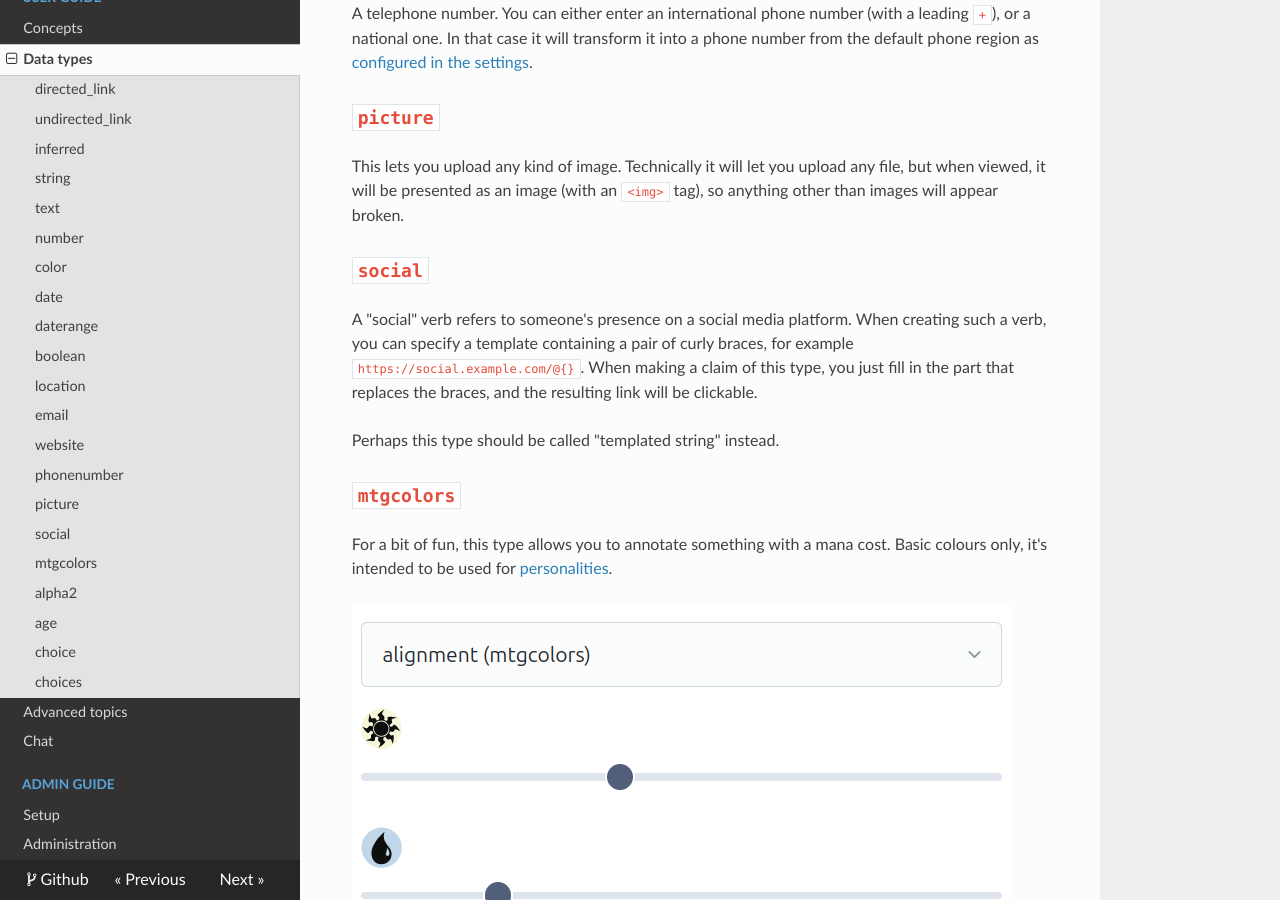
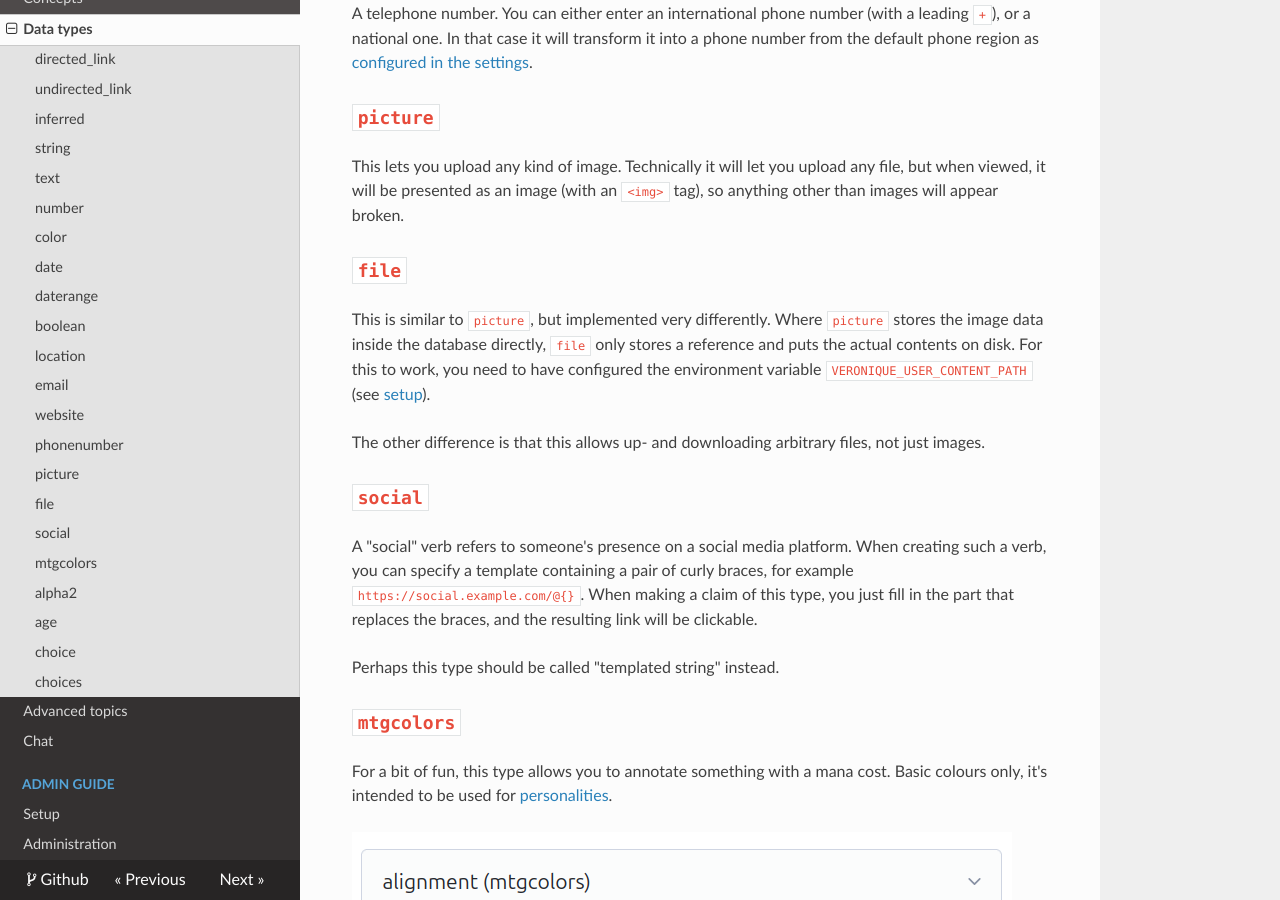
Before and after one commit to L3viathan/veronique, an MkDocs documentation site: the page built from docs/data-types.md, in a window 1280 px wide and 900 px high, scrolled down 3714 px. Built offline with MkDocs 1.6.1, drawn with Linux system fonts in a browser that asks for light colours; nearby versions of some CDN libraries.

Commit message:
Document `file`

```diff
--- a/docs/data-types.md
+++ b/docs/data-types.md
@@ -129,6 +129,17 @@ This lets you upload any kind of image. Technically it will let you upload any
 file, but when viewed, it will be presented as an image (with an `<img>` tag),
 so anything other than images will appear broken.
 
+## `file`
+
+This is similar to `picture`, but implemented very differently. Where `picture`
+stores the image data inside the database directly, `file` only stores a
+reference and puts the actual contents on disk. For this to work, you need to
+have configured the environment variable `VERONIQUE_USER_CONTENT_PATH` (see
+[setup](#setup)).
+
+The other difference is that this allows up- and downloading arbitrary files,
+not just images.
+
 ## `social`
 
 A "social" verb refers to someone's presence on a social media platform. When
```
Also changed, not shown: docs/setup.md (+7 -0 lines).
